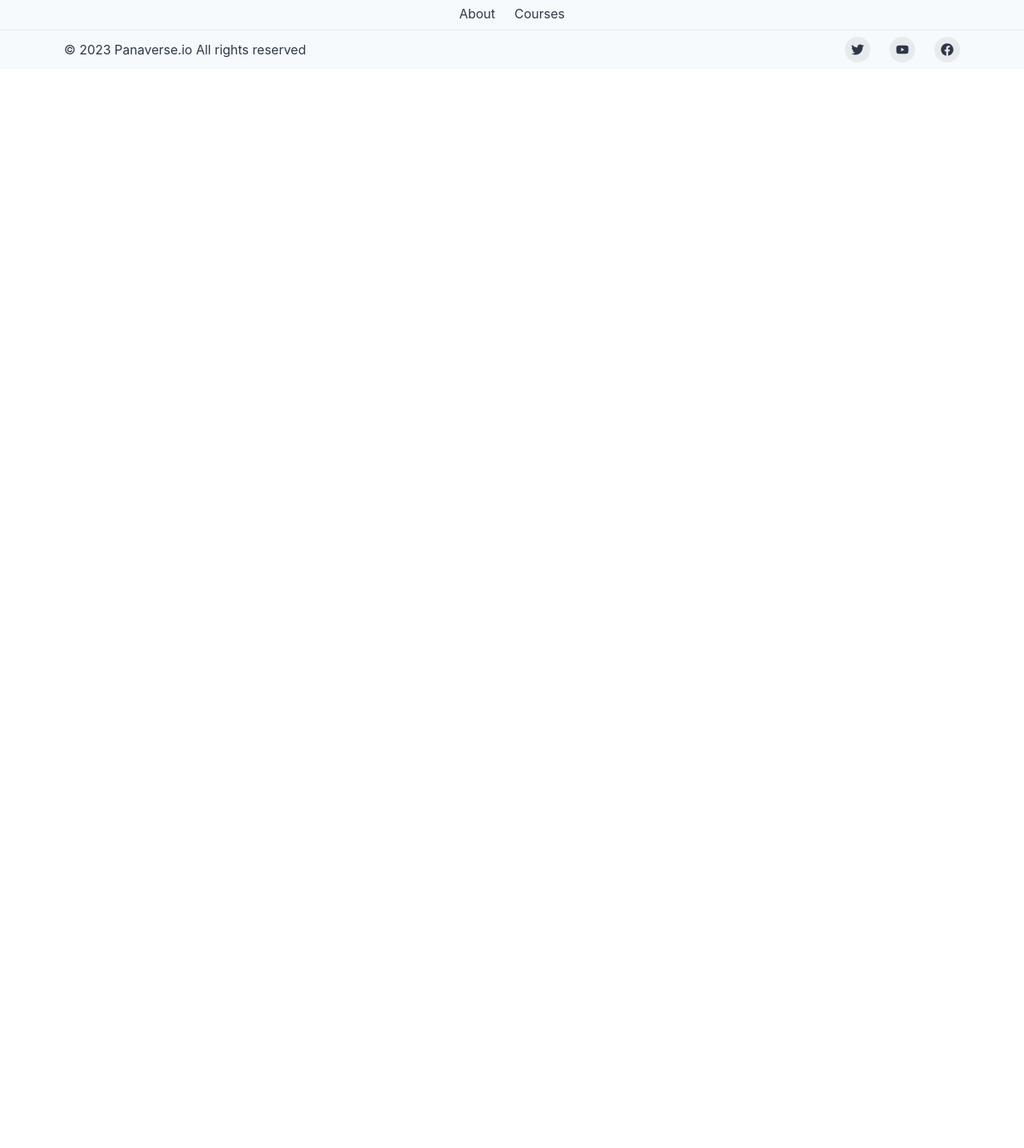
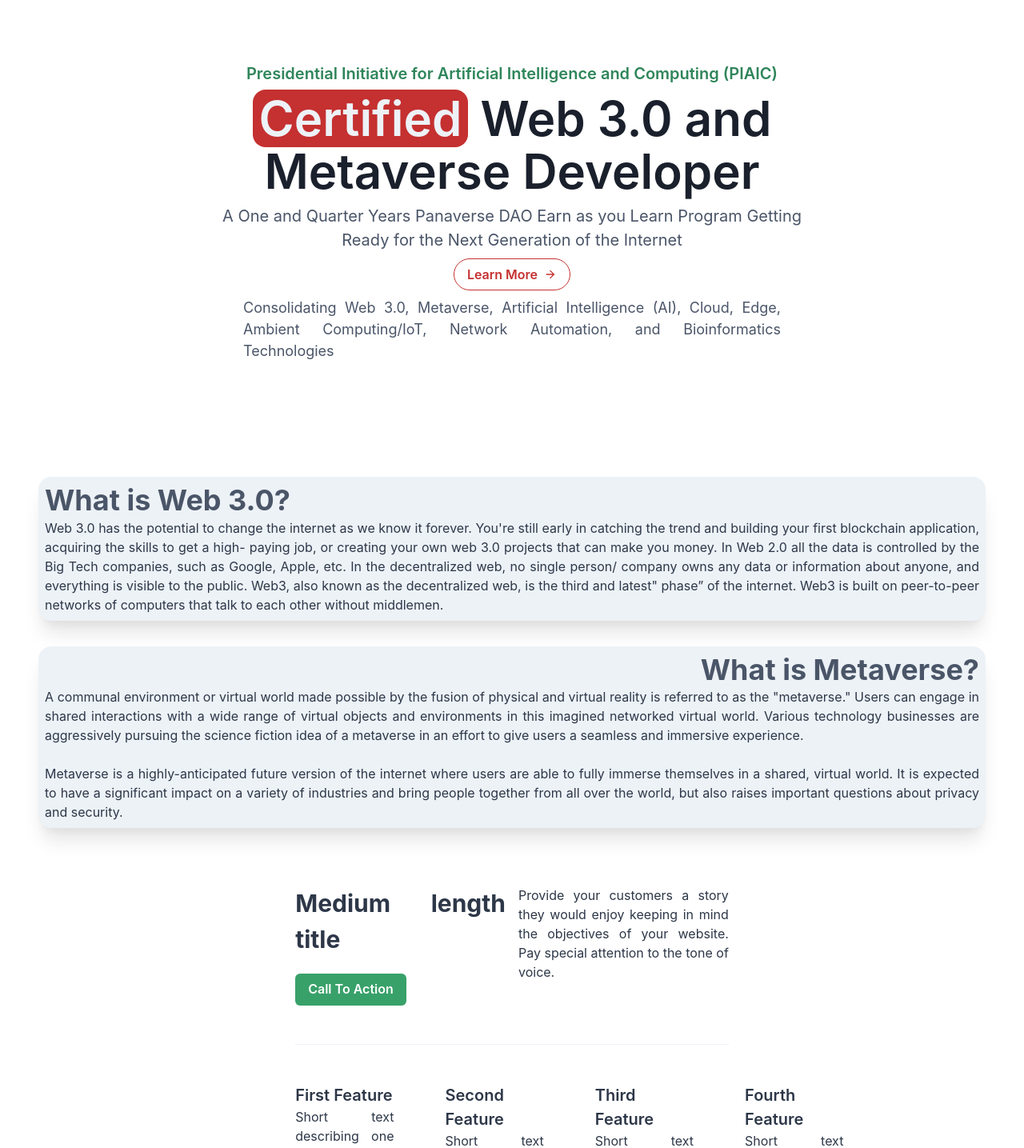
Before and after one commit to wasil-dilawari/nextjs_assignments, a Next.js app in the folder panaverse-dao-website/: page / in a window 1280 px wide. Shown: the part 148-1583 px from the top of the page at 80% size. Before the commit the page ends 800 px from the top, so only its background shows below. Built offline with nearby package versions, Linux system fonts and the light colour scheme.

Commit message:
Main Page Content

```diff
--- a/panaverse-dao-website/src/app/about/page.tsx
+++ b/panaverse-dao-website/src/app/about/page.tsx
@@ -19,8 +19,8 @@
         <Text textAlign="justify" pt="2">
           In this brand-new type of curriculum, students will learn how to make
           money and boost exports in the classroom and will begin doing so
-          within six months of the program's beginning. It resembles a cross
-          between a corporate venture and an educational project.
+          within six months of the program&apos;s beginning. It resembles a
+          cross between a corporate venture and an educational project.
         </Text>
         <Heading size="lg" pt="6">
           About Panaverse DAO
--- a/panaverse-dao-website/src/app/page.tsx
+++ b/panaverse-dao-website/src/app/page.tsx
@@ -1,10 +1,14 @@
 import Header from "src/components/Header";
 import Footer from "src/components/Footer";
+import Hero from "src/components/Hero";
+import MainPageContent from "src/components/MainPageContent";
 
 export default function Home() {
   return (
     <main>
       <Header />
+      <Hero />
+      <MainPageContent />
       <Footer />
     </main>
   );
--- a/panaverse-dao-website/src/components/Header.tsx
+++ b/panaverse-dao-website/src/components/Header.tsx
@@ -84,12 +84,14 @@
             fontFamily={"heading"}
             color={useColorModeValue("gray.800", "white")}
           >
+            <Link href="/">
               <Image
                 src="/images/panaverse-logo.webp"
                 alt="Panaverse Logo"
                 width="112"
                 height="64"
               />
+            </Link>
           </Text>
 
           <Flex display={{ base: "none", md: "flex" }} ml={10}>
@@ -127,7 +129,7 @@
             bg={"red.600"}
             href={"#"}
             _hover={{
-              bg: "red.400",
+              bg: "red.500",
             }}
           >
             Sign Up
@@ -266,7 +268,7 @@
           bg={"red.600"}
           href={"#"}
           _hover={{
-            bg: "red.400",
+            bg: "red.500",
           }}
           width="150px"
         >
--- /dev/null
+++ b/panaverse-dao-website/src/components/Hero.tsx
@@ -0,0 +1,90 @@
+"use client";
+
+import { ArrowForwardIcon } from "@chakra-ui/icons";
+import {
+  Text,
+  Box,
+  Container,
+  Heading,
+  Stack,
+  Highlight,
+  Button,
+} from "@chakra-ui/react";
+import React from "react";
+
+export default function Hero() {
+  return (
+    <Container maxW="3xl" color="gray.800">
+      <Stack
+        as={Box}
+        textAlign={"center"}
+        // spacing={{ base: 8, md: 14 }}
+        py={{ base: 20, md: 36 }}
+      >
+        <Text
+          fontSize={{ base: "lg", md: "xl" }}
+          fontWeight="semibold"
+          color="green.600"
+        >
+          Presidential Initiative for Artificial Intelligence and Computing
+          (PIAIC)
+        </Text>
+        <Heading
+          fontWeight={600}
+          fontSize={{ base: "3xl", sm: "4xl", md: "6xl" }}
+          lineHeight={"110%"}
+        >
+          <Highlight
+            query="Certified"
+            styles={{
+              px: "2",
+              // py: "1",
+              rounded: "2xl",
+              bg: "red.600",
+              color: "gray.100",
+            }}
+          >
+            Certified Web 3.0 and Metaverse Developer
+          </Highlight>
+        </Heading>
+        <Text fontSize={{ base: "lg", md: "xl" }} color="gray.600">
+          A One and Quarter Years Panaverse DAO Earn as you Learn Program
+          Getting Ready for the Next Generation of the Internet{" "}
+        </Text>
+        <Stack
+          direction={"column"}
+          spacing={3}
+          align={"center"}
+          alignSelf={"center"}
+          position={"relative"}
+        >
+          <Button
+            variant="outline"
+            size={{ base: "sm", md: "md" }}
+            colorScheme={"red"}
+            // bg={"red.600"}
+            rounded={"full"}
+            px={6}
+            _hover={{
+              bg: "red.600",
+              color: "gray.50",
+            }}
+            rightIcon={<ArrowForwardIcon />}
+          >
+            Learn More
+          </Button>
+        </Stack>
+        <Text
+          fontSize={{ base: "md", md: "lg" }}
+          color="gray.600"
+          textAlign="justify"
+          px={{ base: "2", md: "8" }}
+        >
+          Consolidating Web 3.0, Metaverse, Artificial Intelligence (AI), Cloud,
+          Edge, Ambient Computing/IoT, Network Automation, and Bioinformatics
+          Technologies{" "}
+        </Text>
+      </Stack>
+    </Container>
+  );
+}
--- /dev/null
+++ b/panaverse-dao-website/src/components/MainPageContent.tsx
@@ -0,0 +1,162 @@
+"use client";
+
+import {
+  Text,
+  Box,
+  Container,
+  Heading,
+  VStack,
+  GridItem,
+  chakra,
+  Grid,
+  Button,
+  Flex,
+  Divider,
+} from "@chakra-ui/react";
+import React from "react";
+
+export default function MainPageContent() {
+  return (
+    <Container maxW="95%" color="gray.700" textAlign="justify">
+      <Box
+        bgColor="gray.100"
+        p="2"
+        rounded={{ base: "xl", md: "2xl" }}
+        boxShadow="0px 20px 25px -5px rgba(0, 0, 0, 0.1), 0px 10px 10px -5px rgba(0, 0, 0, 0.04)"
+      >
+        <Heading
+          textAlign={{ base: "center", md: "left" }}
+          size={{ base: "lg", md: "xl" }}
+          color="gray.600"
+        >
+          What is Web 3.0?
+        </Heading>
+        <Text>
+          Web 3.0 has the potential to change the internet as we know it
+          forever. You're still early in catching the trend and building your
+          first blockchain application, acquiring the skills to get a high-
+          paying job, or creating your own web 3.0 projects that can make you
+          money. In Web 2.0 all the data is controlled by the Big Tech
+          companies, such as Google, Apple, etc. In the decentralized web, no
+          single person/ company owns any data or information about anyone, and
+          everything is visible to the public. Web3, also known as the
+          decentralized web, is the third and latest" phase” of the internet.
+          Web3 is built on peer-to-peer networks of computers that talk to each
+          other without middlemen.
+        </Text>
+      </Box>
+      <Box
+        mt="8"
+        bgColor="gray.100"
+        p="2"
+        rounded={{ base: "xl", md: "2xl" }}
+        boxShadow="0px 20px 25px -5px rgba(0, 0, 0, 0.1), 0px 10px 10px -5px rgba(0, 0, 0, 0.04)"
+      >
+        <Heading
+          textAlign={{ base: "center", md: "right" }}
+          color="gray.600"
+          size={{ base: "lg", md: "xl" }}
+        >
+          What is Metaverse?
+        </Heading>
+        <Text>
+          A communal environment or virtual world made possible by the fusion of
+          physical and virtual reality is referred to as the "metaverse." Users
+          can engage in shared interactions with a wide range of virtual objects
+          and environments in this imagined networked virtual world. Various
+          technology businesses are aggressively pursuing the science fiction
+          idea of a metaverse in an effort to give users a seamless and
+          immersive experience.{" "}
+        </Text>
+        <br />
+        <Text>
+          Metaverse is a highly-anticipated future version of the internet where
+          users are able to fully immerse themselves in a shared, virtual world.
+          It is expected to have a significant impact on a variety of industries
+          and bring people together from all over the world, but also raises
+          important questions about privacy and security.{" "}
+        </Text>
+      </Box>
+      {/*
+
+      -------------------------
+
+
+       */}
+      <Container>
+        <Box as={Container} maxW="7xl" mt={14} p={4}>
+          <Grid
+            templateColumns={{
+              base: "repeat(1, 1fr)",
+              sm: "repeat(2, 1fr)",
+              md: "repeat(2, 1fr)",
+            }}
+            gap={4}
+          >
+            <GridItem colSpan={1}>
+              <VStack alignItems="flex-start" spacing="20px">
+                <chakra.h2 fontSize="3xl" fontWeight="700">
+                  Medium length title
+                </chakra.h2>
+                <Button colorScheme="green" size="md">
+                  Call To Action
+                </Button>
+              </VStack>
+            </GridItem>
+            <GridItem>
+              <Flex>
+                <chakra.p>
+                  Provide your customers a story they would enjoy keeping in
+                  mind the objectives of your website. Pay special attention to
+                  the tone of voice.
+                </chakra.p>
+              </Flex>
+            </GridItem>
+          </Grid>
+          <Divider mt={12} mb={12} />
+          <Grid
+            templateColumns={{
+              base: "repeat(1, 1fr)",
+              sm: "repeat(2, 1fr)",
+              md: "repeat(4, 1fr)",
+            }}
+            gap={{ base: "8", sm: "12", md: "16" }}
+          >
+            <Card_Box
+              heading={"First Feature"}
+              text={"Short text describing one of you features/service"}
+            />
+            <Card_Box
+              heading={"Second Feature"}
+              text={"Short text describing one of you features/service"}
+            />
+            <Card_Box
+              heading={"Third Feature"}
+              text={"Short text describing one of you features/service"}
+            />
+            <Card_Box
+              heading={"Fourth Feature"}
+              text={"Short text describing one of you features/service"}
+            />
+          </Grid>
+        </Box>
+      </Container>
+    </Container>
+  );
+}
+
+interface CardProps {
+  heading: string;
+  text: string;
+}
+
+const Card_Box = ({ heading, text }: CardProps) => {
+  return (
+    <GridItem>
+      <chakra.h3 fontSize="xl" fontWeight="600">
+        {heading}
+      </chakra.h3>
+      <chakra.p>{text}</chakra.p>
+    </GridItem>
+  );
+};
```
Also changed, not shown: panaverse-dao-website/src/app/courses/page.tsx (+28 -6 lines). Lines whose indentation alone changed are shown as unchanged.
